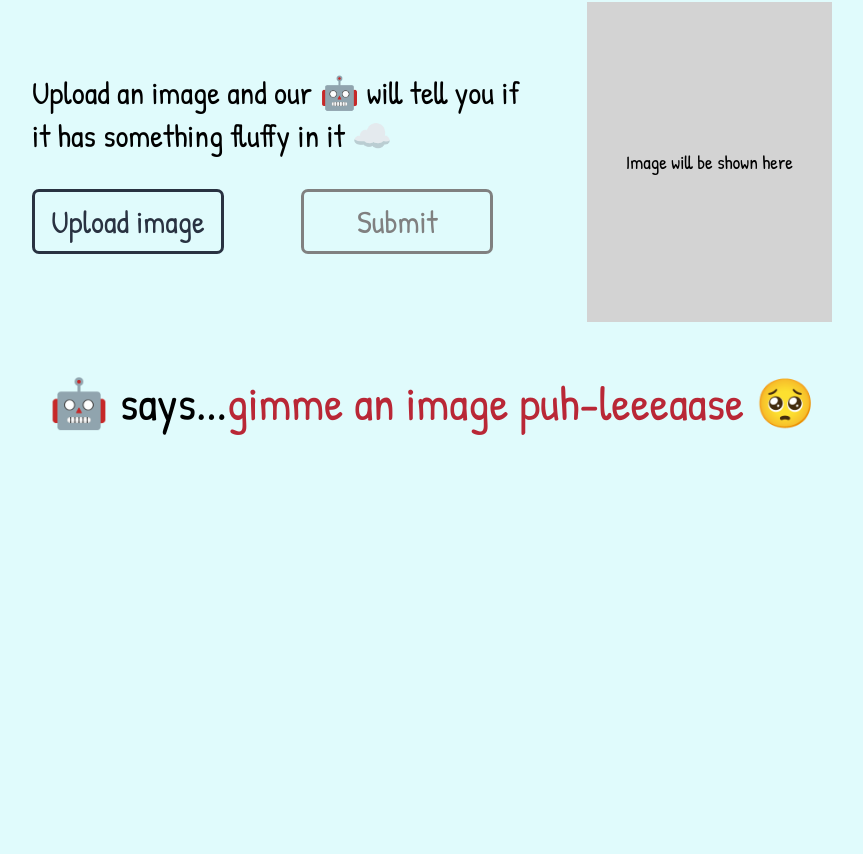
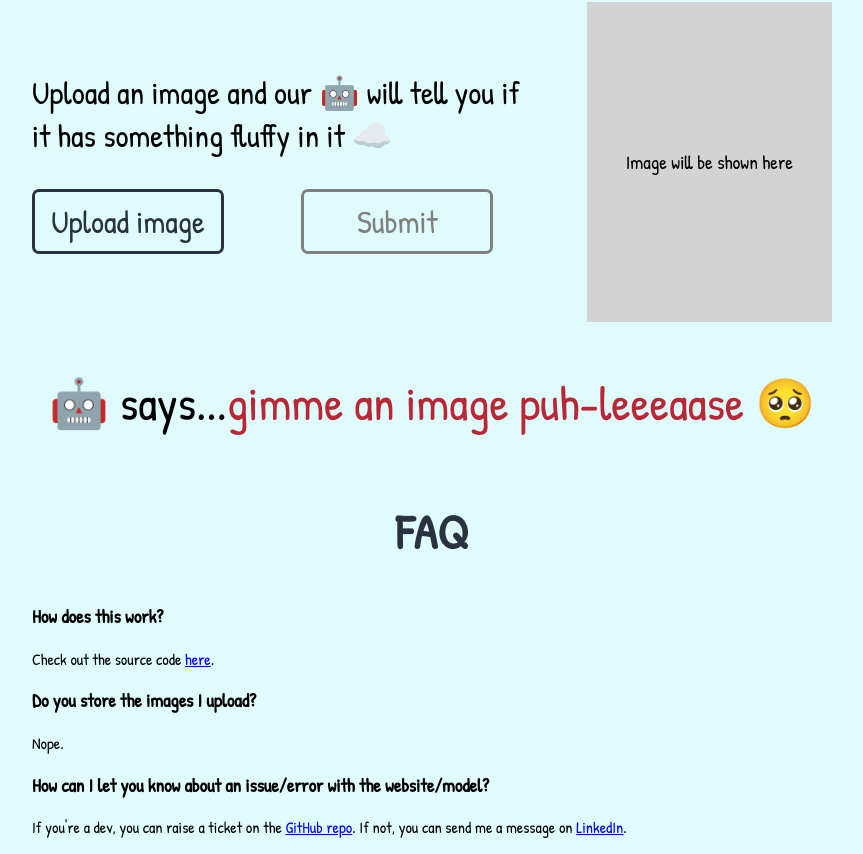
Before and after one commit to mihailthebuilder/fluffnet-front, a React (Create React App) app: page / in a window 1280 px wide. Shown: the part 201-1055 px from the top of the page, without its empty margins (208-1071 px from the left). Before the commit the page ends 800 px from the top, so only its background shows below. Built offline with nearby package versions, Linux system fonts and the light colour scheme.

Commit message:
added text for faq

```diff
--- a/src/App.js
+++ b/src/App.js
@@ -85,6 +85,34 @@ function App() {
           </span>
         </h2>
       </section>
+
+      <section id="faq">
+        <h2>FAQ</h2>
+        <div className="question">
+          <h3>How does this work?</h3>
+          <p>
+            Check out the source code{" "}
+            <a href="https://github.com/mihailthebuilder/fluffnet">here</a>.
+          </p>
+        </div>
+        <div className="question">
+          <h3>Do you store the images I upload?</h3>
+          <p>Nope.</p>
+        </div>
+        <div className="question">
+          <h3>
+            How can I let you know about an issue/error with the website/model?
+          </h3>
+          <p>
+            If you're a dev, you can raise a ticket on the{" "}
+            <a href="https://github.com/mihailthebuilder/fluffnet">
+              GitHub repo
+            </a>
+            . If not, you can send me a message on{" "}
+            <a href="https://www.linkedin.com/in/mihailmarian/">LinkedIn</a>.
+          </p>
+        </div>
+      </section>
     </div>
   );
 }
--- a/src/App.scss
+++ b/src/App.scss
@@ -126,6 +126,15 @@ h1 {
   }
 }
 
+#faq {
+  margin-top: 4rem;
+  h2 {
+    font-size: 3rem;
+    text-align: center;
+    color: $gunmetal;
+  }
+}
+
 /*
 @media (prefers-reduced-motion: no-preference) {
   .App-logo {
```
